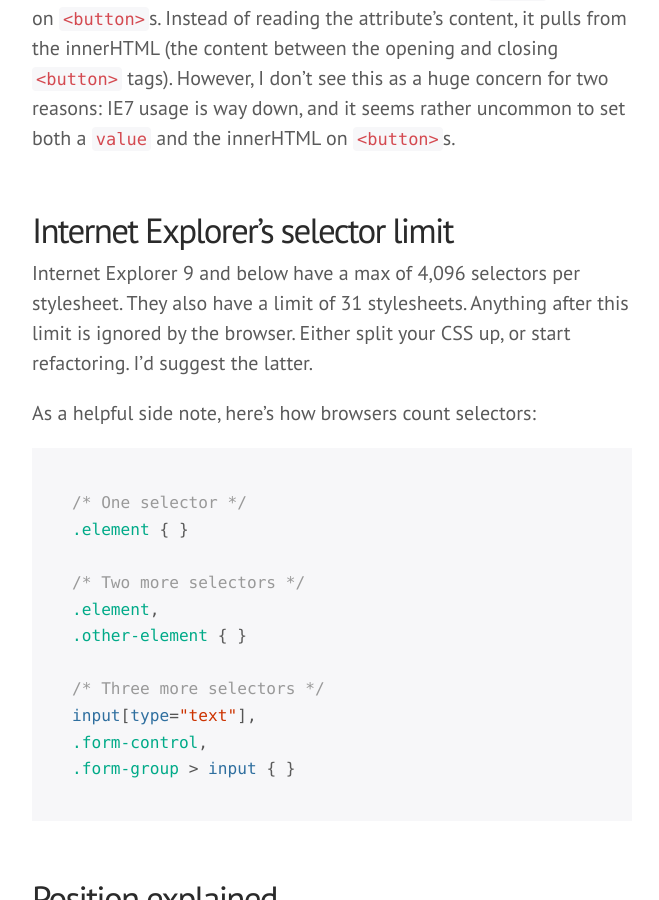
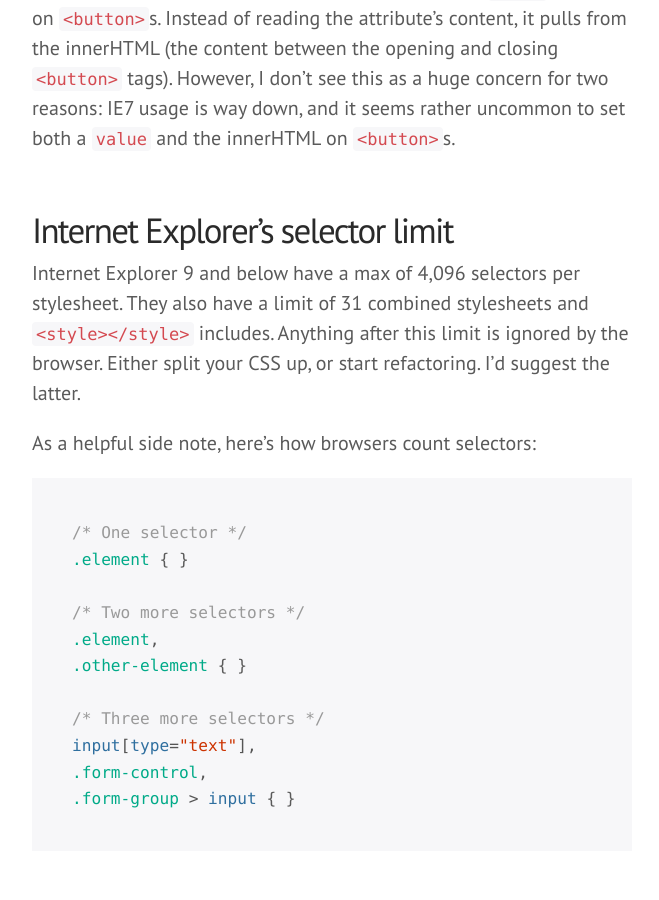
Before and after one commit to mdo/wtf-html-css, a Jekyll site: the page built from index.md, in a window 1280 px wide and 900 px high, scrolled down 6650 px. Shown: the whole window, without its empty margins (308-967 px from the left). Built offline with Jekyll 4.4.1, drawn with Linux system fonts in a browser that asks for light colours; some web fonts are replaced; Markdown is read by kramdown in place of the engine named in the settings; comment, search, counter and statistics services are not loaded.

Commit message:
clarify stylesheets and style tags, per #14

```diff
--- a/index.md
+++ b/index.md
@@ -190,7 +190,7 @@ For actions that require a `<button>` and are not in a form, use the `type="butt
 
 <a name="ie-selector-limit"></a>
 ### Internet Explorer's selector limit
-Internet Explorer 9 and below have a max of 4,096 selectors per stylesheet. They also have a limit of 31 stylesheets. Anything after this limit is ignored by the browser. Either split your CSS up, or start refactoring. I'd suggest the latter.
+Internet Explorer 9 and below have a max of 4,096 selectors per stylesheet. They also have a limit of 31 combined stylesheets and `<style></style>` includes. Anything after this limit is ignored by the browser. Either split your CSS up, or start refactoring. I'd suggest the latter.
 
 As a helpful side note, here's how browsers count selectors:
 
```
